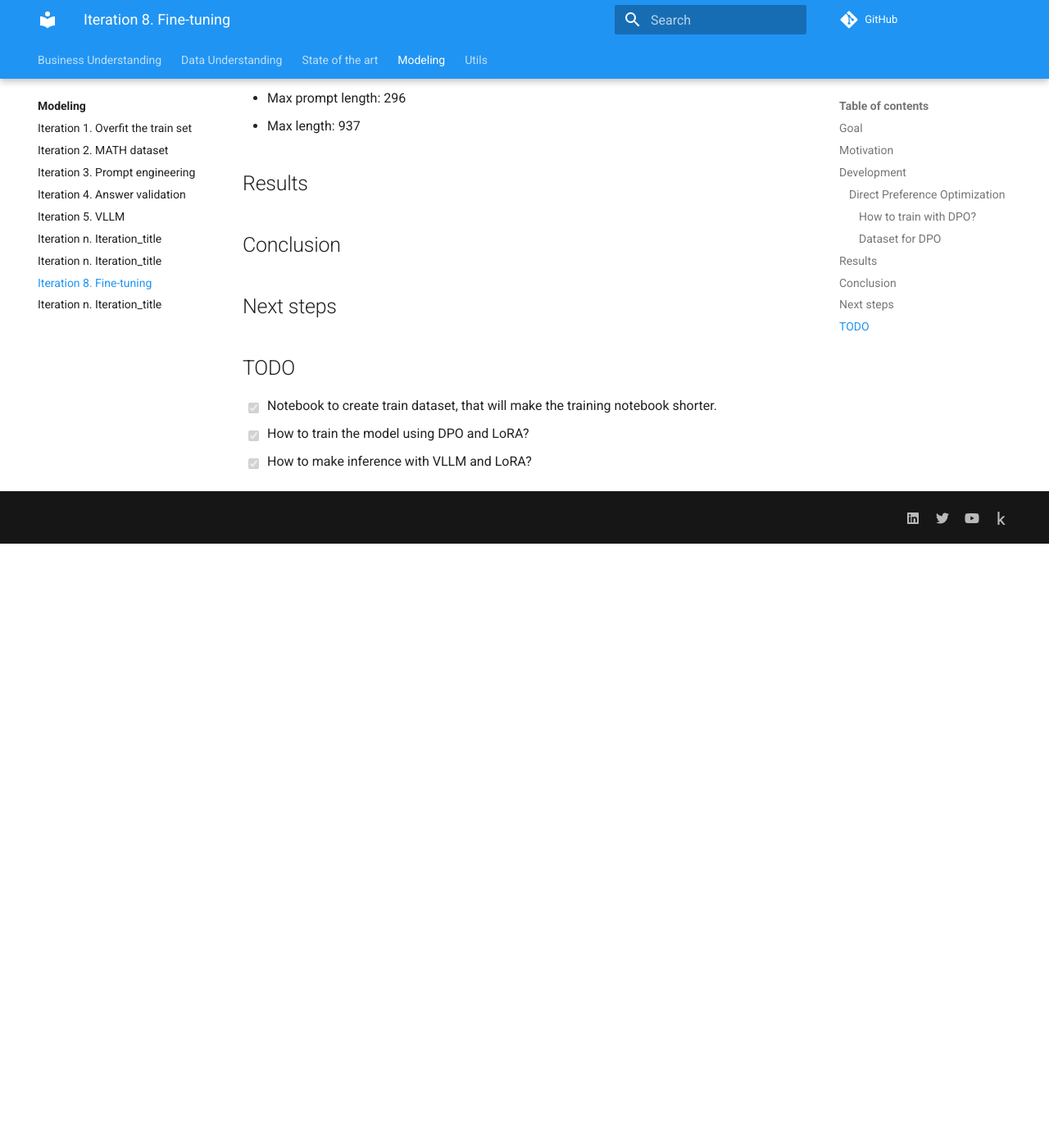
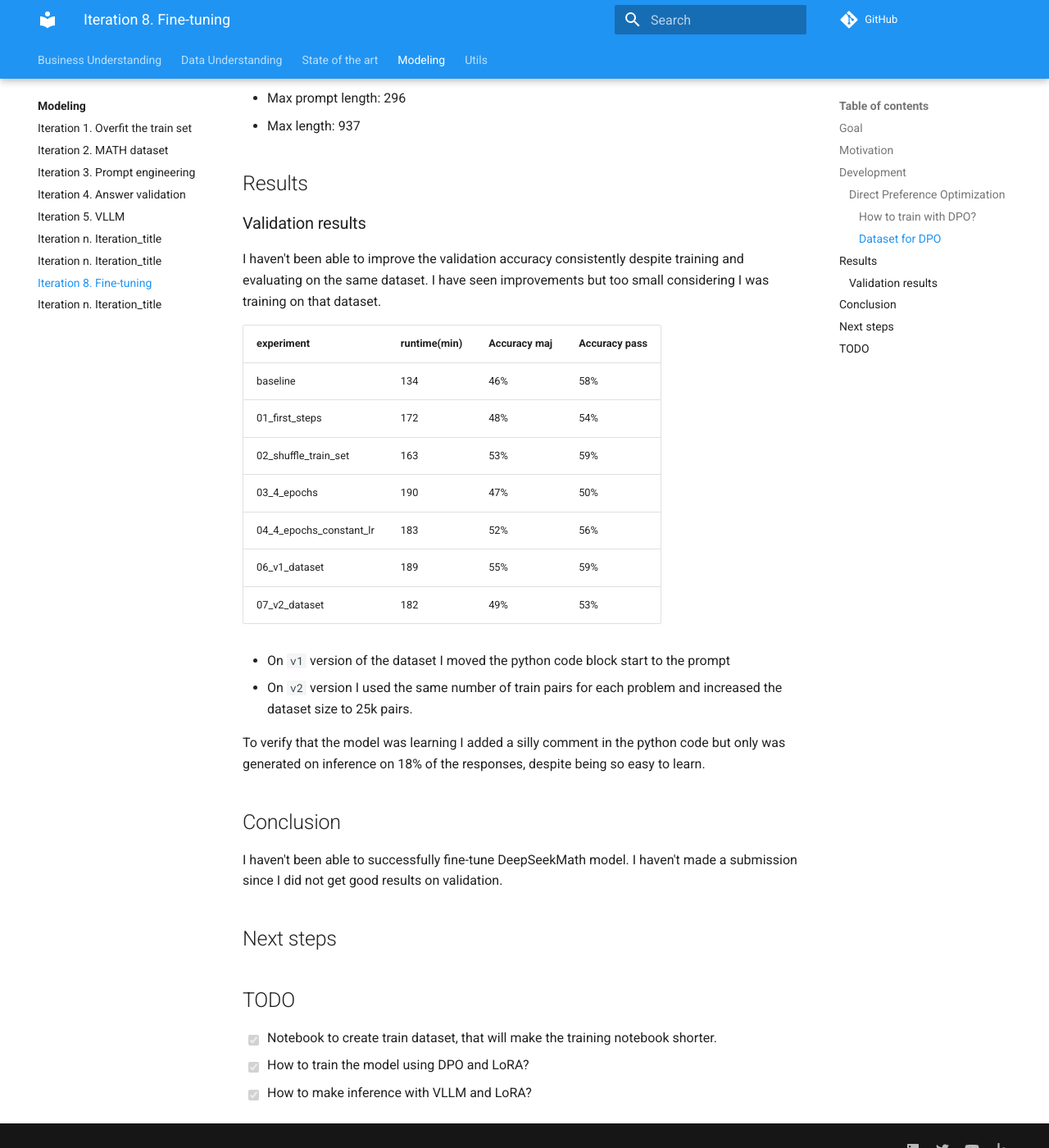
Before and after one commit to ironbar/aimo, an MkDocs documentation site: the page built from docs/modeling/Iteration_08_fine-tuning.md, in a window 1280 px wide and 1400 px high, scrolled down 1188 px. Shown: the whole window at 82% size. Built offline with MkDocs 1.6.1 and Material for MkDocs 9.7.7, drawn with Linux system fonts in a browser that asks for light colours; comment, search, counter and statistics services are not loaded; before the commit the page ends 1851 px from its top, so only the background shows below that.

Commit message:
finetuning does not work

```diff
--- a/docs/modeling/Iteration_08_fine-tuning.md
+++ b/docs/modeling/Iteration_08_fine-tuning.md
@@ -46,7 +46,31 @@ be in the answers. [Source code](https://github.com/huggingface/trl/blob/f5168fd
 
 ## Results
 
+### Validation results
+
+I haven't been able to improve the validation accuracy consistently despite training and evaluating
+on the same dataset. I have seen improvements but too small considering I was training on that dataset.
+
+| experiment              | runtime(min) | Accuracy maj | Accuracy pass |
+|-------------------------|--------------|--------------|---------------|
+| baseline                | 134          | 46%          | 58%           |
+| 01_first_steps          | 172          | 48%          | 54%           |
+| 02_shuffle_train_set    | 163          | 53%          | 59%           |
+| 03_4_epochs             | 190          | 47%          | 50%           |
+| 04_4_epochs_constant_lr | 183          | 52%          | 56%           |
+| 06_v1_dataset           | 189          | 55%          | 59%           |
+| 07_v2_dataset           | 182          | 49%          | 53%           |
+
+- On `v1` version of the dataset I moved the python code block start to the prompt
+- On `v2` version I used the same number of train pairs for each problem and increased the dataset size to 25k pairs.
+
+To verify that the model was learning I added a silly comment in the python code but only was generated
+on inference on 18% of the responses, despite being so easy to learn.
+
 ## Conclusion
+
+I haven't been able to successfully fine-tune DeepSeekMath model. I haven't made a submission since
+I did not get good results on validation.
 
 ## Next steps
 
```
Also changed, not shown: 3 other files.
